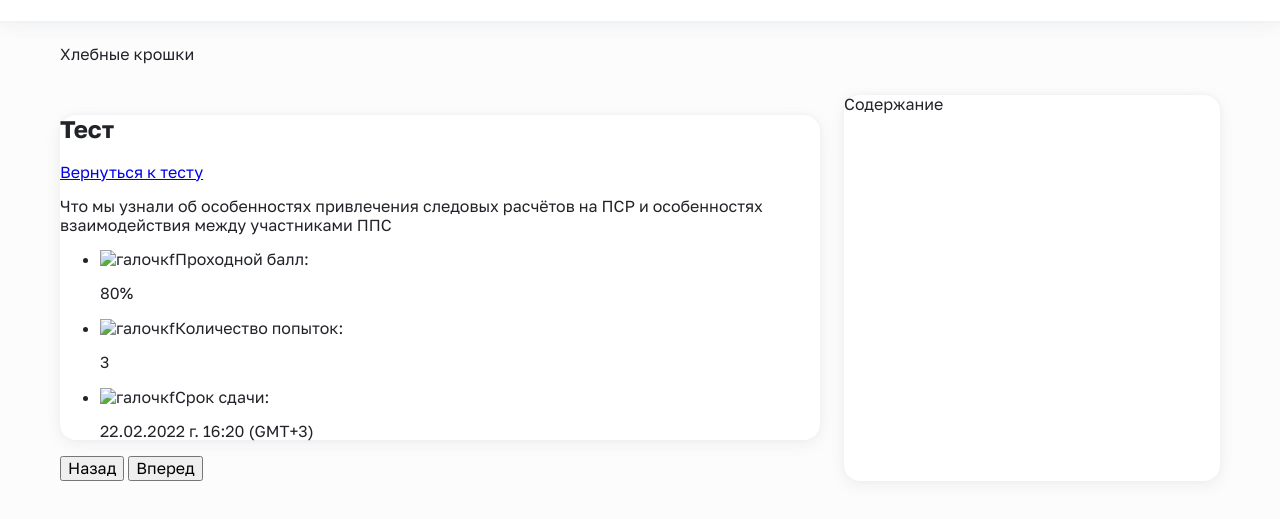
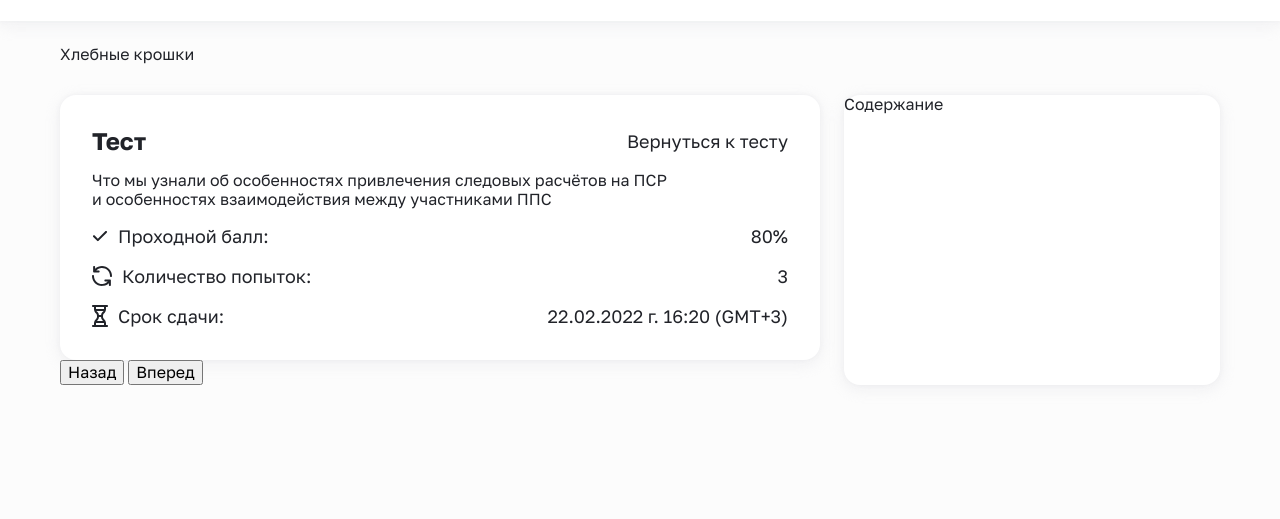
Before and after one commit to klmvsn/Liza-alert, a plain HTML site: page test-about.html in a window 1280 px wide. Shown: the part 51-570 px from the top of the page. Drawn offline with Linux system fonts and the light colour scheme; files whose address does not match are found by name.

Commit message:
add css
Блок завершен, добавил стили

```diff
--- /dev/null
+++ b/blocks/card-block/__header/card-block__header.css
@@ -0,0 +1,6 @@
+.card-block__header {
+    margin: 0;
+    display: flex;
+    justify-content: space-between;
+    text-align: center;
+}
--- /dev/null
+++ b/blocks/card-block/__link/card-block__link.css
@@ -0,0 +1,13 @@
+.card-block__link {
+    margin: 0;
+    text-decoration: none;
+    color: #212329;
+    font-family: Golos;
+    font-style: normal;
+    font-weight: 500;
+    font-size: 18px;
+    line-height: 24px;
+    display: flex;
+    align-items: center;
+    text-align: center;
+}
--- /dev/null
+++ b/blocks/card-block/__title/card-block__title.css
@@ -0,0 +1,8 @@
+.card-block__title {
+    margin: 0;
+    font-family: Golos;
+    font-style: normal;
+    font-weight: bold;
+    font-size: 24px;
+    line-height: 28px;
+}
--- /dev/null
+++ b/blocks/card-block/card-block.css
@@ -0,0 +1,4 @@
+.card-block {
+    margin: 0;
+    padding: 32px;
+}
--- /dev/null
+++ b/blocks/column/__icon/column__icon.css
@@ -0,0 +1,3 @@
+.column__icon {
+    margin-right: 10px;
+}
--- /dev/null
+++ b/blocks/column/__list/column__list.css
@@ -0,0 +1,5 @@
+.column__list {
+    margin: 0;
+    display: flex;
+    text-align: center;
+}
--- /dev/null
+++ b/blocks/column/__row/column__row.css
@@ -0,0 +1,10 @@
+.column__row {
+    margin-bottom: 16px;
+    display: flex;
+    justify-content: space-between;
+    text-align: center;
+}
+
+.column__row:nth-of-type(3n) {
+    margin-bottom: 0;
+}
--- /dev/null
+++ b/blocks/column/column.css
@@ -0,0 +1,11 @@
+.column {
+    margin: 0;
+    padding: 0;
+    list-style: none;
+    font-family: Golos;
+    font-style: normal;
+    font-weight: normal;
+    font-size: 18px;
+    line-height: 24px;
+    color: #212329;
+    }
--- a/pages/test-about.css
+++ b/pages/test-about.css
@@ -19,3 +19,13 @@
 @import url(../blocks/content/content.css);
 /* Подключаем общие стили для левой контентной части aside */
 @import url(../blocks/sidebar/sidebar.css);
+/* Подключаем стили для card-block */
+@import url(../blocks/card-block/card-block.css);
+@import url(../blocks/card-block/__header/card-block__header.css);
+@import url(../blocks/card-block/__title/card-block__title.css);
+@import url(../blocks/card-block/__link/card-block__link.css);
+/* Подключаем стили для column */
+@import url(../blocks/column/column.css);
+@import url(../blocks/column/__row/column__row.css);
+@import url(../blocks/column/__list/column__list.css);
+@import url(../blocks/column/__icon/column__icon.css);
--- a/test-about.html
+++ b/test-about.html
@@ -40,22 +40,22 @@
                 </div>
                 <p class="card-block__subtitle">Что мы&nbsp;узнали об&nbsp;особенностях привлечения следовых расчётов
                     на&nbsp;ПСР и&nbsp;особенностях взаимодействия между участниками ППС</p>
-                <ul class="card-block__column">
+                <ul class="column">
                     <li class="column__row">
                         <p class="column__list">
-                            <img class="column__icon" src="#" alt="галочкf">Проходной балл:
+                            <img class="column__icon" src="/images/column-icon/Vector1.svg" alt="иконка">Проходной балл:
                         </p>
                         <p class="column__list ">80%</p>
                     </li>
                     <li class="column__row">
                         <p class="column__list">
-                            <img class="column__icon" src="#" alt="галочкf">Количество попыток:
+                            <img class="column__icon" src="/images/column-icon/Vector2.svg" alt="иконка">Количество попыток:
                         </p>
                         <p class="column__list ">3</p>
                     </li>
                     <li class="column__row">
                         <p class="column__list">
-                            <img class="column__icon" src="#" alt="галочкf">Срок сдачи:
+                            <img class="column__icon" src="/images/column-icon/Vector3.svg" alt="иконка">Срок сдачи:
                         </p>
                         <p class="column__list ">22.02.2022 г. 16:20 (GMT+3)</p>
                     </li>
```
Also changed, not shown: images/column-icon/Vector1.svg (added), images/column-icon/Vector2.svg (added), images/column-icon/Vector3.svg (added).
